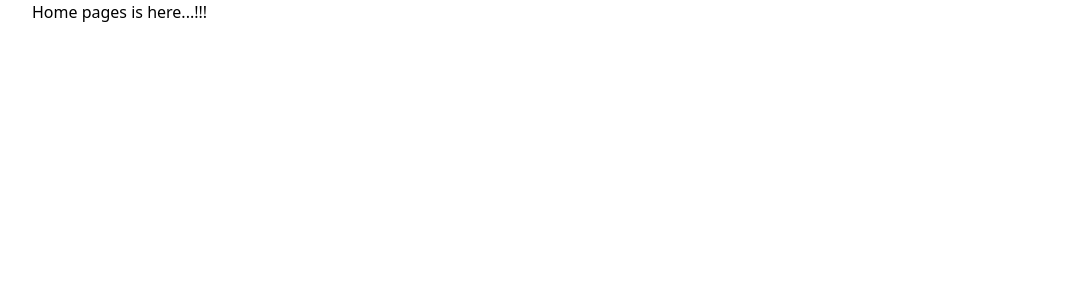
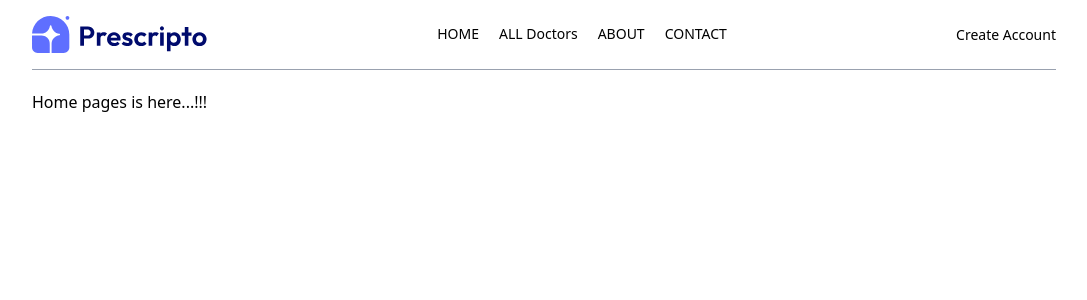
Before and after one commit to Anurag-Kuche/Prescript, a React (Vite) app: page / in a window 1280 px wide. Shown: the top 300 px of the page, without its empty margins (96-1183 px from the left). Built offline with nearby package versions, Linux system fonts and the light colour scheme.

Commit message:
Navbar setup

```diff
--- a/src/App.jsx
+++ b/src/App.jsx
@@ -7,11 +7,13 @@
 import Myprofile from "./pages/Myprofile"
 import Myappointments from "./pages/Myappointments"
 import Appointment from "./pages/Appointment"
+import Navbar from "./components/Navbar"
 
 
 function App() {
   return (
     <div className="mx-4 sm:mx-[10%]">
+      <Navbar/>
       <Routes>
         <Route path="/" element={<Home/>}/>
         <Route path="/doctors" element={<Doctors/>}/>
@@ -23,14 +25,6 @@
         <Route path="/my-appointments" element={<Myappointments/>}/>
         <Route path="/appointment/:docId" element={<Appointment/>}/>
 
-
-
-
-
-
-
-
-
       </Routes>
     </div>
   )
--- /dev/null
+++ b/src/components/Navbar.jsx
@@ -0,0 +1,36 @@
+import { NavLink } from "react-router-dom"
+import {assets} from "../assets/assets"
+
+function Navbar() {
+  return (
+    <div className="flex items-center justify-between text-sm py-4 mb-5 border-b border-b-gray-400">
+        <img className="w-44 cursor-pointer" src={assets.logo} alt="" />
+        <ul className="hidden md:flex item-start gap-5 font-medium">
+            <NavLink>
+                <li className="py-1 ">HOME</li>
+                <hr className="border-none outline-none h-0.5 bg-primary w-3/5 m-auto" />
+            </NavLink>
+
+            <NavLink>
+                <li className="py-1 ">ALL Doctors</li>
+                <hr className="border-none outline-none h-0.5 bg-primary w-3/5 m-auto" />
+            </NavLink>
+
+            <NavLink>
+                <li className="py-1 ">ABOUT</li>
+                <hr className="border-none outline-none h-0.5 bg-primary w-3/5 m-auto" />
+            </NavLink>
+
+            <NavLink>
+                <li className="py-1 ">CONTACT</li>
+                <hr className="border-none outline-none h-0.5 bg-primary w-3/5 m-auto" />
+            </NavLink>
+        </ul>
+        <div>
+            <button>Create Account</button>
+        </div>
+    </div>
+  )
+}
+
+export default Navbar
```
